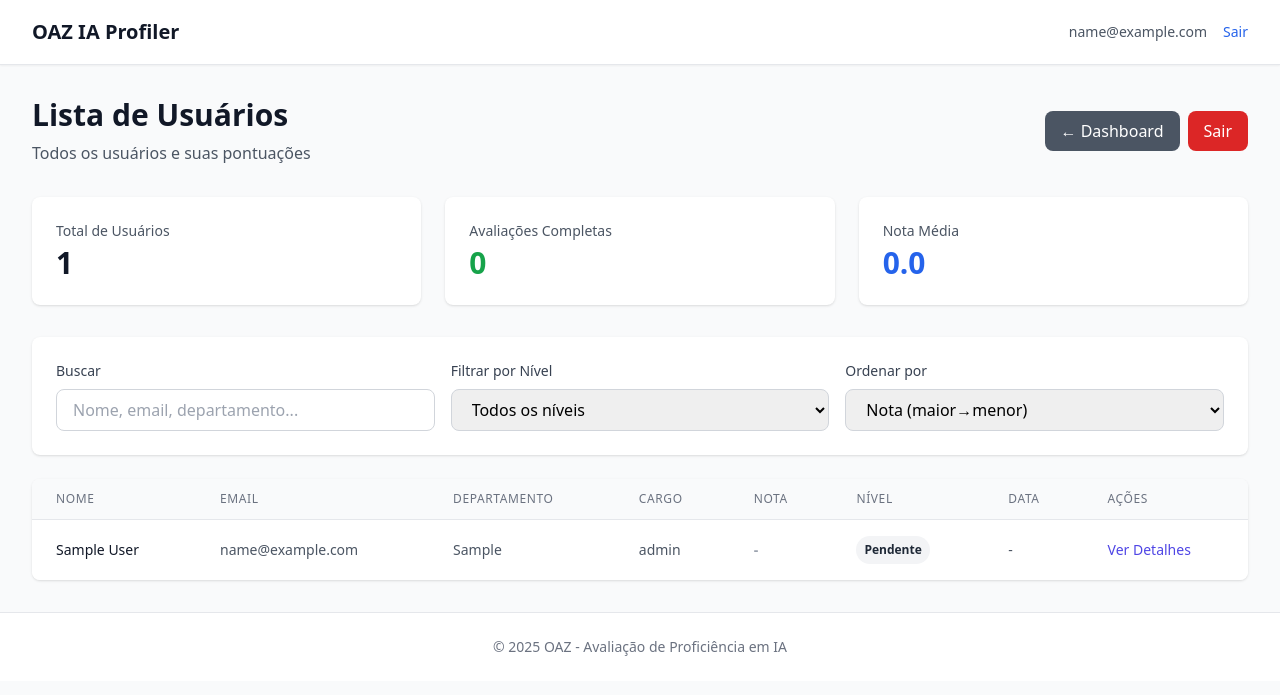
After one commit to Ronaldmtt/FGoazprofileai, a Flask app: page /admin/users in a window 1280 px wide. The commit adds this page. Shown: the top 695 px of the page. Run offline with Flask 3, Linux system fonts and the light colour scheme; the visitor is signed in with stand-in values (Sample User, id 1); tables that the repository leaves empty hold one stand-in row (values such as "Sample post"); some libraries are stand-ins or nearby versions.

Commit message:
Add page to view all users and their assessment scores
Adds a new admin route and API endpoint to retrieve and display a list of all users, their global scores, levels, and assessment completion details. Updates the admin dashboard to include a link to this new page.

Replit-Commit-Author: Agent
Replit-Commit-Session-Id: 06f9d91d-f2cb-4156-ab92-f74523a7014a
Replit-Commit-Checkpoint-Type: full_checkpoint
Replit-Commit-Screenshot-Url: https://storage.googleapis.com/screenshot-production-us-central1/a5fa5bac-a37f-4dc3-b966-18540e7183e5/06f9d91d-f2cb-4156-ab92-f74523a7014a/zMVUQtz

```diff
--- a/app/routes/admin.py
+++ b/app/routes/admin.py
@@ -159,6 +159,61 @@ def heatmap():
         return jsonify(department_data)
 
     return jsonify(competency_stats)
+
+@bp.route('/users', methods=['GET'])
+@require_admin
+def users_list():
+    """List all users with their assessment results."""
+    return render_template('admin/users.html')
+
+@bp.route('/users/data', methods=['GET'])
+@require_admin
+def users_data():
+    """Get list of all users with their scores."""
+    users = User.query.all()
+    irt = IRTScorer()
+
+    users_list = []
+    for user in users:
+        # Get the most recent completed session
+        session = Session.query.filter_by(
+            user_id=user.id,
+            status='completed'
+        ).order_by(Session.ended_at.desc()).first()
+
+        if session:
+            snapshots = ProficiencySnapshot.query.filter_by(session_id=session.id).all()
+            scores = {s.competency: s.score_0_100 for s in snapshots}
+
+            global_score = irt.calculate_global_score(scores)
+            global_level = irt.calculate_level(global_score)
+
+            users_list.append({
+                'id': user.id,
+                'name': user.name,
+                'email': user.email,
+                'department': user.department or 'N/A',
+                'role': user.role or 'N/A',
+                'global_score': round(global_score, 1),
+                'global_level': global_level,
+                'completed_at': session.ended_at.isoformat() if session.ended_at else None,
+                'time_spent_s': session.time_spent_s
+            })
+        else:
+            # User registered but hasn't completed assessment
+            users_list.append({
+                'id': user.id,
+                'name': user.name,
+                'email': user.email,
+                'department': user.department or 'N/A',
+                'role': user.role or 'N/A',
+                'global_score': None,
+                'global_level': 'Pendente',
+                'completed_at': None,
+                'time_spent_s': None
+            })
+
+    return jsonify(users_list)
 
 @bp.route('/users/<int:user_id>', methods=['GET'])
 @require_admin
--- /dev/null
+++ b/app/templates/admin/users.html
@@ -0,0 +1,355 @@
+{% extends "base.html" %}
+
+{% block title %}Lista de Usuários - Admin{% endblock %}
+
+{% block content %}
+<div x-data="usersPage()" x-init="loadUsers()">
+    <!-- Header -->
+    <div class="mb-8 flex justify-between items-center">
+        <div>
+            <h2 class="text-3xl font-bold text-gray-900 mb-2">Lista de Usuários</h2>
+            <p class="text-gray-600">Todos os usuários e suas pontuações</p>
+        </div>
+        <div class="flex gap-2">
+            <a href="/admin/dashboard" class="bg-gray-600 text-white px-4 py-2 rounded-lg hover:bg-gray-700 transition">
+                ← Dashboard
+            </a>
+            <a href="/admin/logout" class="bg-red-600 text-white px-4 py-2 rounded-lg hover:bg-red-700 transition">
+                Sair
+            </a>
+        </div>
+    </div>
+
+    <!-- Stats Cards -->
+    <div class="grid grid-cols-1 md:grid-cols-3 gap-6 mb-8">
+        <div class="bg-white rounded-lg shadow p-6">
+            <p class="text-sm text-gray-600 mb-1">Total de Usuários</p>
+            <p class="text-3xl font-bold text-gray-900" x-text="users.length"></p>
+        </div>
+        <div class="bg-white rounded-lg shadow p-6">
+            <p class="text-sm text-gray-600 mb-1">Avaliações Completas</p>
+            <p class="text-3xl font-bold text-green-600" x-text="completedCount"></p>
+        </div>
+        <div class="bg-white rounded-lg shadow p-6">
+            <p class="text-sm text-gray-600 mb-1">Nota Média</p>
+            <p class="text-3xl font-bold text-blue-600" x-text="averageScore.toFixed(1)"></p>
+        </div>
+    </div>
+
+    <!-- Filters -->
+    <div class="bg-white rounded-lg shadow p-6 mb-6">
+        <div class="grid grid-cols-1 md:grid-cols-3 gap-4">
+            <div>
+                <label class="block text-sm font-medium text-gray-700 mb-2">Buscar</label>
+                <input
+                    type="text"
+                    x-model="searchQuery"
+                    placeholder="Nome, email, departamento..."
+                    class="w-full px-4 py-2 border border-gray-300 rounded-lg focus:ring-2 focus:ring-indigo-500"
+                >
+            </div>
+            <div>
+                <label class="block text-sm font-medium text-gray-700 mb-2">Filtrar por Nível</label>
+                <select
+                    x-model="filterLevel"
+                    class="w-full px-4 py-2 border border-gray-300 rounded-lg focus:ring-2 focus:ring-indigo-500"
+                >
+                    <option value="">Todos os níveis</option>
+                    <option value="N0">N0 - Iniciante</option>
+                    <option value="N1">N1 - Básico</option>
+                    <option value="N2">N2 - Intermediário</option>
+                    <option value="N3">N3 - Avançado</option>
+                    <option value="N4">N4 - Especialista</option>
+                    <option value="N5">N5 - Mestre</option>
+                    <option value="Pendente">Pendente</option>
+                </select>
+            </div>
+            <div>
+                <label class="block text-sm font-medium text-gray-700 mb-2">Ordenar por</label>
+                <select
+                    x-model="sortBy"
+                    class="w-full px-4 py-2 border border-gray-300 rounded-lg focus:ring-2 focus:ring-indigo-500"
+                >
+                    <option value="score_desc">Nota (maior→menor)</option>
+                    <option value="score_asc">Nota (menor→maior)</option>
+                    <option value="name">Nome (A→Z)</option>
+                    <option value="date">Data (mais recente)</option>
+                </select>
+            </div>
+        </div>
+    </div>
+
+    <!-- Users Table -->
+    <div class="bg-white rounded-lg shadow overflow-hidden">
+        <table class="min-w-full divide-y divide-gray-200">
+            <thead class="bg-gray-50">
+                <tr>
+                    <th class="px-6 py-3 text-left text-xs font-medium text-gray-500 uppercase tracking-wider">
+                        Nome
+                    </th>
+                    <th class="px-6 py-3 text-left text-xs font-medium text-gray-500 uppercase tracking-wider">
+                        Email
+                    </th>
+                    <th class="px-6 py-3 text-left text-xs font-medium text-gray-500 uppercase tracking-wider">
+                        Departamento
+                    </th>
+                    <th class="px-6 py-3 text-left text-xs font-medium text-gray-500 uppercase tracking-wider">
+                        Cargo
+                    </th>
+                    <th class="px-6 py-3 text-left text-xs font-medium text-gray-500 uppercase tracking-wider">
+                        Nota
+                    </th>
+                    <th class="px-6 py-3 text-left text-xs font-medium text-gray-500 uppercase tracking-wider">
+                        Nível
+                    </th>
+                    <th class="px-6 py-3 text-left text-xs font-medium text-gray-500 uppercase tracking-wider">
+                        Data
+                    </th>
+                    <th class="px-6 py-3 text-left text-xs font-medium text-gray-500 uppercase tracking-wider">
+                        Ações
+                    </th>
+                </tr>
+            </thead>
+            <tbody class="bg-white divide-y divide-gray-200">
+                <template x-for="user in filteredUsers" :key="user.id">
+                    <tr class="hover:bg-gray-50">
+                        <td class="px-6 py-4 whitespace-nowrap">
+                            <div class="text-sm font-medium text-gray-900" x-text="user.name"></div>
+                        </td>
+                        <td class="px-6 py-4 whitespace-nowrap">
+                            <div class="text-sm text-gray-600" x-text="user.email"></div>
+                        </td>
+                        <td class="px-6 py-4 whitespace-nowrap">
+                            <div class="text-sm text-gray-600" x-text="user.department"></div>
+                        </td>
+                        <td class="px-6 py-4 whitespace-nowrap">
+                            <div class="text-sm text-gray-600" x-text="user.role"></div>
+                        </td>
+                        <td class="px-6 py-4 whitespace-nowrap">
+                            <div class="text-sm font-semibold"
+                                 :class="user.global_score ? getScoreColor(user.global_score) : 'text-gray-400'"
+                                 x-text="user.global_score ? user.global_score : '-'">
+                            </div>
+                        </td>
+                        <td class="px-6 py-4 whitespace-nowrap">
+                            <span class="px-2 py-1 inline-flex text-xs leading-5 font-semibold rounded-full"
+                                  :class="getLevelColor(user.global_level)"
+                                  x-text="user.global_level">
+                            </span>
+                        </td>
+                        <td class="px-6 py-4 whitespace-nowrap text-sm text-gray-600">
+                            <span x-text="user.completed_at ? formatDate(user.completed_at) : '-'"></span>
+                        </td>
+                        <td class="px-6 py-4 whitespace-nowrap text-sm">
+                            <button
+                                @click="viewDetails(user.id)"
+                                class="text-indigo-600 hover:text-indigo-900 font-medium"
+                            >
+                                Ver Detalhes
+                            </button>
+                        </td>
+                    </tr>
+                </template>
+
+                <template x-if="filteredUsers.length === 0">
+                    <tr>
+                        <td colspan="8" class="px-6 py-12 text-center text-gray-500">
+                            Nenhum usuário encontrado
+                        </td>
+                    </tr>
+                </template>
+            </tbody>
+        </table>
+    </div>
+
+    <!-- User Detail Modal -->
+    <div x-show="showDetailModal"
+         x-cloak
+         class="fixed inset-0 bg-black bg-opacity-50 flex items-center justify-center z-50"
+         @click.self="showDetailModal = false">
+        <div class="bg-white rounded-lg shadow-xl max-w-4xl w-full mx-4 max-h-[90vh] overflow-y-auto">
+            <div class="p-6">
+                <div class="flex justify-between items-start mb-6">
+                    <div>
+                        <h3 class="text-2xl font-bold text-gray-900" x-text="selectedUser?.name"></h3>
+                        <p class="text-gray-600" x-text="selectedUser?.email"></p>
+                    </div>
+                    <button @click="showDetailModal = false" class="text-gray-400 hover:text-gray-600">
+                        <svg class="w-6 h-6" fill="none" stroke="currentColor" viewBox="0 0 24 24">
+                            <path stroke-linecap="round" stroke-linejoin="round" stroke-width="2" d="M6 18L18 6M6 6l12 12"/>
+                        </svg>
+                    </button>
+                </div>
+
+                <template x-if="selectedUser">
+                    <div>
+                        <!-- User Info -->
+                        <div class="grid grid-cols-2 gap-4 mb-6">
+                            <div>
+                                <p class="text-sm text-gray-600">Departamento</p>
+                                <p class="font-medium" x-text="selectedUser.department"></p>
+                            </div>
+                            <div>
+                                <p class="text-sm text-gray-600">Cargo</p>
+                                <p class="font-medium" x-text="selectedUser.role"></p>
+                            </div>
+                            <div>
+                                <p class="text-sm text-gray-600">Nota Global</p>
+                                <p class="text-2xl font-bold"
+                                   :class="getScoreColor(selectedUser.global_score)"
+                                   x-text="selectedUser.global_score || '-'"></p>
+                            </div>
+                            <div>
+                                <p class="text-sm text-gray-600">Nível</p>
+                                <span class="inline-block px-3 py-1 text-sm font-semibold rounded-full"
+                                      :class="getLevelColor(selectedUser.global_level)"
+                                      x-text="selectedUser.global_level"></span>
+                            </div>
+                        </div>
+
+                        <!-- Competency Scores -->
+                        <div x-show="userDetails?.sessions && userDetails.sessions.length > 0">
+                            <h4 class="text-lg font-semibold mb-4">Pontuação por Competência</h4>
+                            <template x-if="userDetails?.sessions[0]?.competency_scores">
+                                <div class="space-y-3">
+                                    <template x-for="(score, comp) in userDetails.sessions[0].competency_scores" :key="comp">
+                                        <div>
+                                            <div class="flex justify-between mb-1">
+                                                <span class="text-sm font-medium text-gray-700" x-text="comp"></span>
+                                                <span class="text-sm font-semibold" x-text="score.toFixed(1)"></span>
+                                            </div>
+                                            <div class="w-full bg-gray-200 rounded-full h-2">
+                                                <div class="bg-blue-600 h-2 rounded-full" :style="'width: ' + score + '%'"></div>
+                                            </div>
+                                        </div>
+                                    </template>
+                                </div>
+                            </template>
+                        </div>
+                    </div>
+                </template>
+            </div>
+        </div>
+    </div>
+</div>
+
+<style>
+[x-cloak] { display: none !important; }
+</style>
+
+<script>
+function usersPage() {
+    return {
+        users: [],
+        searchQuery: '',
+        filterLevel: '',
+        sortBy: 'score_desc',
+        showDetailModal: false,
+        selectedUser: null,
+        userDetails: null,
+
+        get filteredUsers() {
+            let filtered = this.users;
+
+            // Search filter
+            if (this.searchQuery) {
+                const query = this.searchQuery.toLowerCase();
+                filtered = filtered.filter(u =>
+                    u.name.toLowerCase().includes(query) ||
+                    u.email.toLowerCase().includes(query) ||
+                    (u.department && u.department.toLowerCase().includes(query)) ||
+                    (u.role && u.role.toLowerCase().includes(query))
+                );
+            }
+
+            // Level filter
+            if (this.filterLevel) {
+                filtered = filtered.filter(u => u.global_level === this.filterLevel);
+            }
+
+            // Sort
+            filtered.sort((a, b) => {
+                switch (this.sortBy) {
+                    case 'score_desc':
+                        return (b.global_score || 0) - (a.global_score || 0);
+                    case 'score_asc':
+                        return (a.global_score || 0) - (b.global_score || 0);
+                    case 'name':
+                        return a.name.localeCompare(b.name);
+                    case 'date':
+                        return new Date(b.completed_at || 0) - new Date(a.completed_at || 0);
+                    default:
+                        return 0;
+                }
+            });
+
+            return filtered;
+        },
+
+        get completedCount() {
+            return this.users.filter(u => u.global_score !== null).length;
+        },
+
+        get averageScore() {
+            const completed = this.users.filter(u => u.global_score !== null);
+            if (completed.length === 0) return 0;
+            const sum = completed.reduce((acc, u) => acc + u.global_score, 0);
+            return sum / completed.length;
+        },
+
+        async loadUsers() {
+            try {
+                const response = await fetch('/admin/users/data');
+                this.users = await response.json();
+            } catch (err) {
+                console.error('Error loading users:', err);
+            }
+        },
+
+        async viewDetails(userId) {
+            try {
+                const response = await fetch(`/admin/users/${userId}`);
+                this.userDetails = await response.json();
+                this.selectedUser = this.users.find(u => u.id === userId);
+                this.showDetailModal = true;
+            } catch (err) {
+                console.error('Error loading user details:', err);
+            }
+        },
+
+        getScoreColor(score) {
+            if (score >= 90) return 'text-purple-600';
+            if (score >= 75) return 'text-green-600';
+            if (score >= 60) return 'text-blue-600';
+            if (score >= 45) return 'text-yellow-600';
+            if (score >= 30) return 'text-orange-600';
+            return 'text-red-600';
+        },
+
+        getLevelColor(level) {
+            const colors = {
+                'N5': 'bg-purple-100 text-purple-800',
+                'N4': 'bg-green-100 text-green-800',
+                'N3': 'bg-blue-100 text-blue-800',
+                'N2': 'bg-yellow-100 text-yellow-800',
+                'N1': 'bg-orange-100 text-orange-800',
+                'N0': 'bg-red-100 text-red-800',
+                'Pendente': 'bg-gray-100 text-gray-800'
+            };
+            return colors[level] || 'bg-gray-100 text-gray-800';
+        },
+
+        formatDate(isoString) {
+            const date = new Date(isoString);
+            return date.toLocaleDateString('pt-BR', {
+                day: '2-digit',
+                month: '2-digit',
+                year: 'numeric',
+                hour: '2-digit',
+                minute: '2-digit'
+            });
+        }
+    }
+}
+</script>
+{% endblock %}
```
Also changed, not shown: app/templates/admin/dashboard.html (+20 -8 lines), 1 other file.
